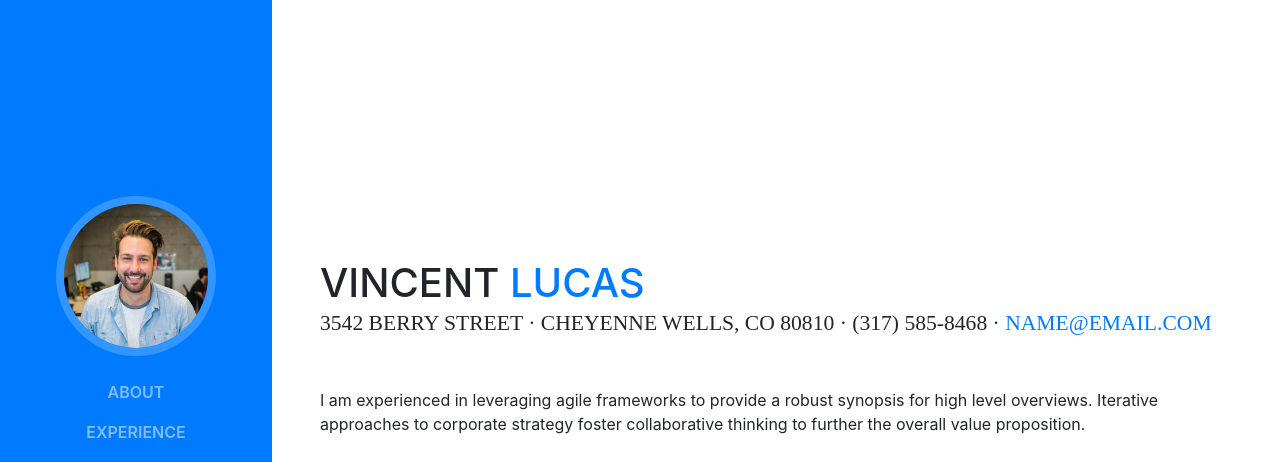
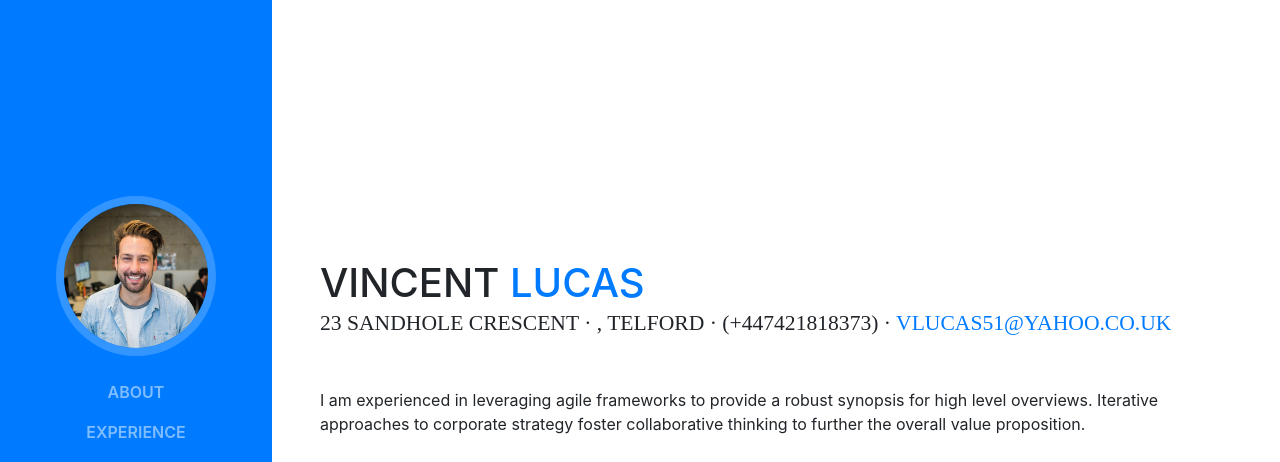
Before and after one commit to Yinka01/Yinka01.github.io, a website with bundled scripts: page index.html in a window 1280 px wide. Shown: the top 462 px of the page. Built offline with nearby package versions, Linux system fonts and the light colour scheme; a web font is replaced by a local one.

Commit message:
new update

```diff
--- a/index.html
+++ b/index.html
@@ -68,8 +68,8 @@
           <h1 class="mb-0">Vincent
             <span class="text-primary">Lucas</span>
           </h1>
-          <div class="subheading mb-5">3542 Berry Street · Cheyenne Wells, CO 80810 · (317) 585-8468 ·
-            <a href="mailto:name@email.com">name@email.com</a>
+          <div class="subheading mb-5"> 23 Sandhole Crescent · , Telford · (+447421818373) ·
+            <a href="mailto:name@email.com">vlucas51@yahoo.co.uk</a>
           </div>
           <p class="mb-5">I am experienced in leveraging agile frameworks to provide a robust synopsis for high level overviews. Iterative approaches to corporate strategy foster collaborative thinking to further the overall value proposition.</p>
           <ul class="list-inline list-social-icons mb-0">
```
